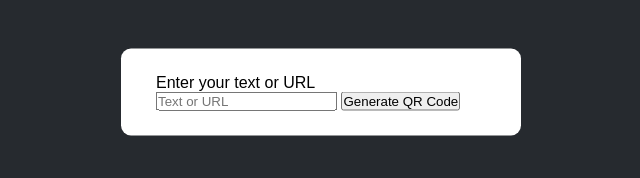
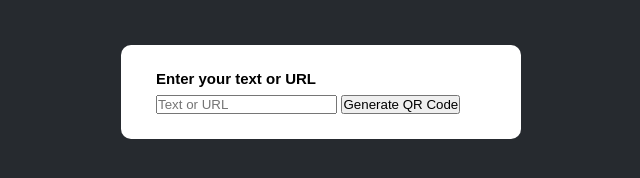
Before and after one commit to JaysinhDabhi/QR-Code-Generator, a plain HTML site: page index.html in a window 1280 px wide. Shown: the part 308-486 px from the top of the page, 319-959 px from the left. Drawn offline with Linux system fonts and the light colour scheme.

Commit message:
Update style.css

```diff
--- a/style.css
+++ b/style.css
@@ -1,19 +1,27 @@
-*{
+* {
     margin: 0;
     padding: 0;
     font-family: 'poppins', sans-serif;
     box-sizing: border-box;
 }
-body{
+
+body {
     background: #262a2f;
 }
-.container{
+
+.container {
     width: 400px;
     padding: 25px 35px;
     position: absolute;
     top: 50%;
     left: 50%;
-    transform: translate(-50%,-50%);
+    transform: translate(-50%, -50%);
     background: #fff;
     border-radius: 10px;
 }
+
+.container p {
+    font-weight: 600;
+    font-size: 15px;
+    margin-bottom: 8px;
+}
```
